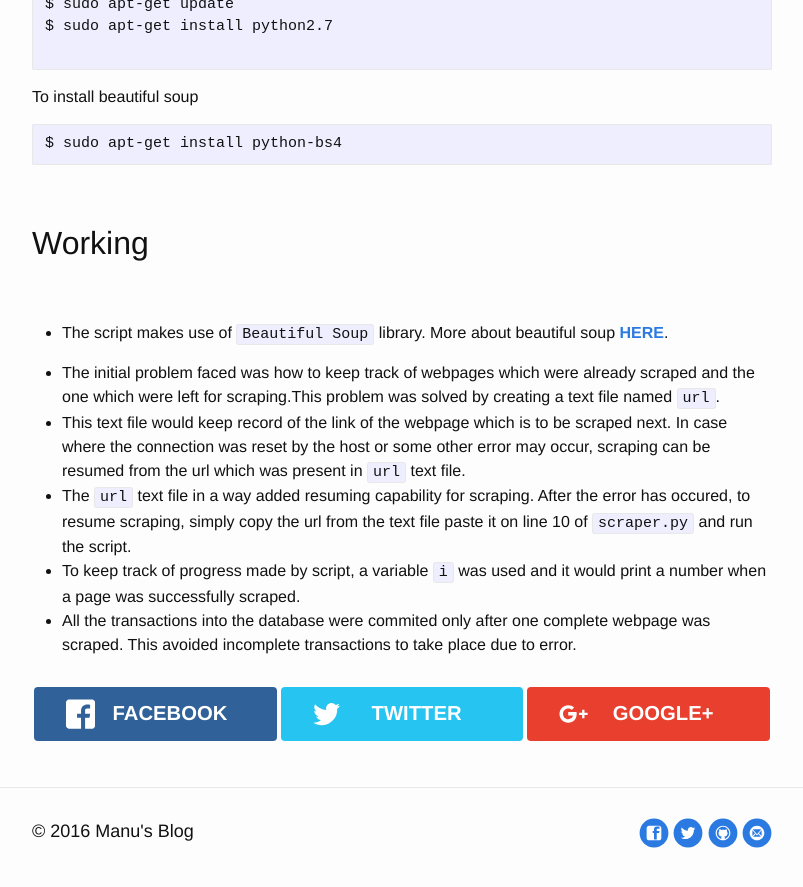
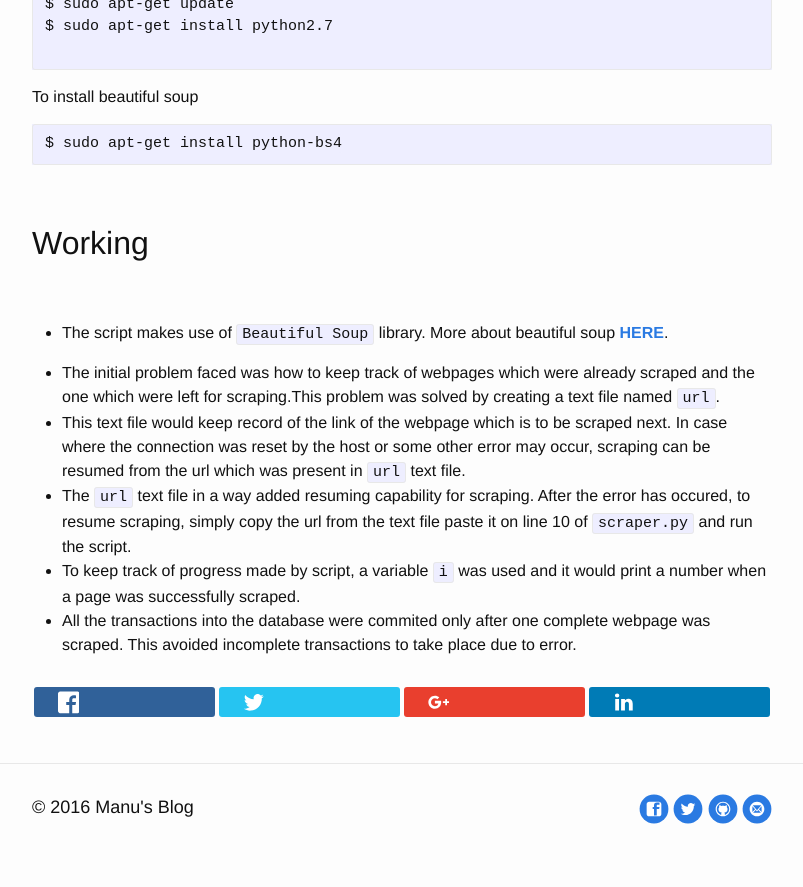
Before and after one commit to manuchandel/manuchandel.github.io, a Jekyll site: the page built from _posts/2016-03-16-WikiHumanScraper.md, in a window 1280 px wide and 900 px high, scrolled down 802 px. Shown: the top 887 px of the window, without its empty margins (238-1041 px from the left). Built offline with Jekyll 4.4.1, drawn with Linux system fonts in a browser that asks for light colours; nearby versions of some CDN libraries; comment, search, counter and statistics services are not loaded.

Commit message:
removed icon text activated linkedin

```diff
--- a/_includes/sharing.html
+++ b/_includes/sharing.html
@@ -1,4 +1,4 @@
-<div style="margin-bottom: 1em;">
+<div style="margin-bottom: 1em;" >
   <ul class="rrssb-buttons rrssb-1">
 
     <li class="rrssb-facebook">
@@ -6,7 +6,7 @@
             https://developers.facebook.com/docs/opengraph/howtos/maximizing-distribution-media-content/ -->
       <a href="https://www.facebook.com/sharer/sharer.php?u={{page.url | prepend : site.url }}" class="popup">
         <span class="rrssb-icon"><svg xmlns="http://www.w3.org/2000/svg" viewBox="0 0 29 29"><path d="M26.4 0H2.6C1.714 0 0 1.715 0 2.6v23.8c0 .884 1.715 2.6 2.6 2.6h12.393V17.988h-3.996v-3.98h3.997v-3.062c0-3.746 2.835-5.97 6.177-5.97 1.6 0 2.444.173 2.845.226v3.792H21.18c-1.817 0-2.156.9-2.156 2.168v2.847h5.045l-.66 3.978h-4.386V29H26.4c.884 0 2.6-1.716 2.6-2.6V2.6c0-.885-1.716-2.6-2.6-2.6z"/></svg></span>
-        <span class="rrssb-text">facebook</span>
+        <!--<span class="rrssb-text">facebook</span>-->
       </a>
     </li>
 
@@ -21,24 +21,24 @@
             />
           </svg>
         </span>
-        <span class="rrssb-text">twitter</span>
+        <!--<span class="rrssb-text">twitter</span>-->
       </a>
     </li>
      <li class="rrssb-googleplus">
       <a href="https://plus.google.com/share?url={{ site.url }}{{ page.url }}" rel="nofollow" target="_blank" title="Share on Google+" class="popup">
         <span class="rrssb-icon">
           <svg xmlns="http://www.w3.org/2000/svg" width="24" height="24" viewBox="0 0 24 24"><path d="M21 8.29h-1.95v2.6h-2.6v1.82h2.6v2.6H21v-2.6h2.6v-1.885H21V8.29zM7.614 10.306v2.925h3.9c-.26 1.69-1.755 2.925-3.9 2.925-2.34 0-4.29-2.016-4.29-4.354s1.885-4.353 4.29-4.353c1.104 0 2.014.326 2.794 1.105l2.08-2.08c-1.3-1.17-2.924-1.883-4.874-1.883C3.65 4.586.4 7.835.4 11.8s3.25 7.212 7.214 7.212c4.224 0 6.953-2.988 6.953-7.082 0-.52-.065-1.104-.13-1.624H7.614z"/></svg>            </span>
-        <span class="rrssb-text">google+</span>
+        <!--<span class="rrssb-text">google+</span>-->
       </a>
     </li>
-    <!--
+
     <li class="rrssb-linkedin">
-      <!-- Replace href with your meta and URL information
+      <!-- Replace href with your meta and URL information -->
       <a href="http://www.linkedin.com/shareArticle?mini=true&amp;url={{page.url | prepend : site.url }}" class="popup">
         <span class="rrssb-icon"><svg xmlns="http://www.w3.org/2000/svg" viewBox="0 0 28 28"><path d="M25.424 15.887v8.447h-4.896v-7.882c0-1.98-.71-3.33-2.48-3.33-1.354 0-2.158.91-2.514 1.802-.13.315-.162.753-.162 1.194v8.216h-4.9s.067-13.35 0-14.73h4.9v2.087c-.01.017-.023.033-.033.05h.032v-.05c.65-1.002 1.812-2.435 4.414-2.435 3.222 0 5.638 2.106 5.638 6.632zM5.348 2.5c-1.676 0-2.772 1.093-2.772 2.54 0 1.42 1.066 2.538 2.717 2.546h.032c1.71 0 2.77-1.132 2.77-2.546C8.056 3.593 7.02 2.5 5.344 2.5h.005zm-2.48 21.834h4.896V9.604H2.867v14.73z"/></svg></span>
-        <span class="rrssb-text">linkedin</span>
+        <!--<span class="rrssb-text">linkedin</span>-->
       </a>
     </li>
-  -->
+
   </ul>
 </div>
```
